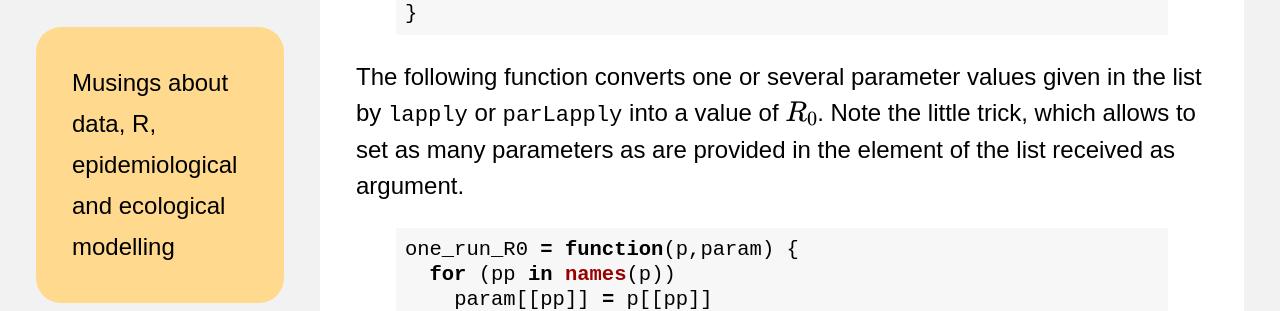
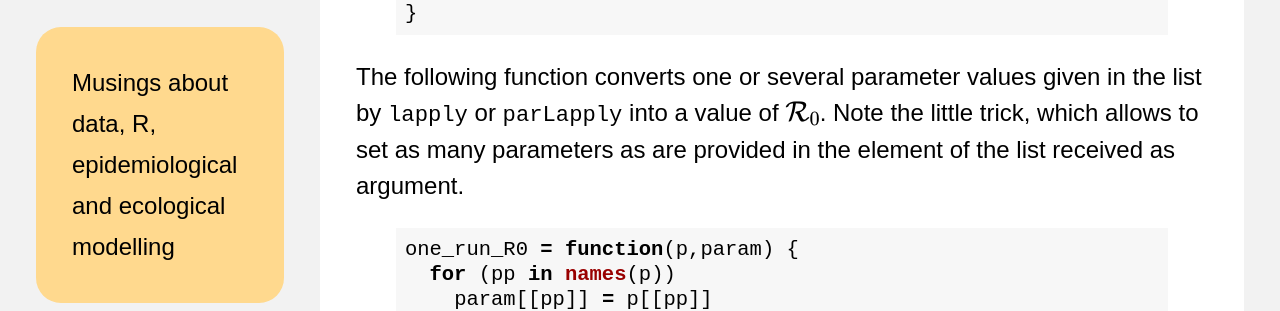
Before and after one commit to julien-arino/julien-arino.github.io, a Jekyll site: the page built from _posts/2019-06-16-skel-parLapply.markdown, in a window 1280 px wide and 900 px high, scrolled down 525 px. Shown: the part 165-476 px from the top of the window. Built offline with Jekyll 4.4.1, drawn with Linux system fonts in a browser that asks for light colours; formulas are drawn with MathJax 3; some of the changed text lies outside the part shown.

Commit message:
some changes

```diff
--- a/_posts/2019-06-16-skel-parLapply.markdown
+++ b/_posts/2019-06-16-skel-parLapply.markdown
@@ -16,7 +16,7 @@
 }
 {% endhighlight %}
 
-The following function converts one or several parameter values given in the list by `lapply` or `parLapply` into a value of $R_0$. Note the little trick, which allows to set as many parameters as are provided in the element of the list received as argument.
+The following function converts one or several parameter values given in the list by `lapply` or `parLapply` into a value of $\mathcal{R}_0$. Note the little trick, which allows to set as many parameters as are provided in the element of the list received as argument.
 
 {% highlight r %}
 one_run_R0 = function(p,param) {
@@ -84,7 +84,7 @@
 }
 {% endhighlight %}
 
-Last little piece: let us plot the range of values taken by $R_0$ when the various parameters are varied, to show sensitivity of $R_0$.
+Last little piece: let us plot the range of values taken by $\mathcal{R}_0$ when the various parameters are varied, to show sensitivity of $\mathcal{R}_0$.
 
 {% highlight r %}
 result = unlist(result)
```
Also changed, not shown: 12 other files.
